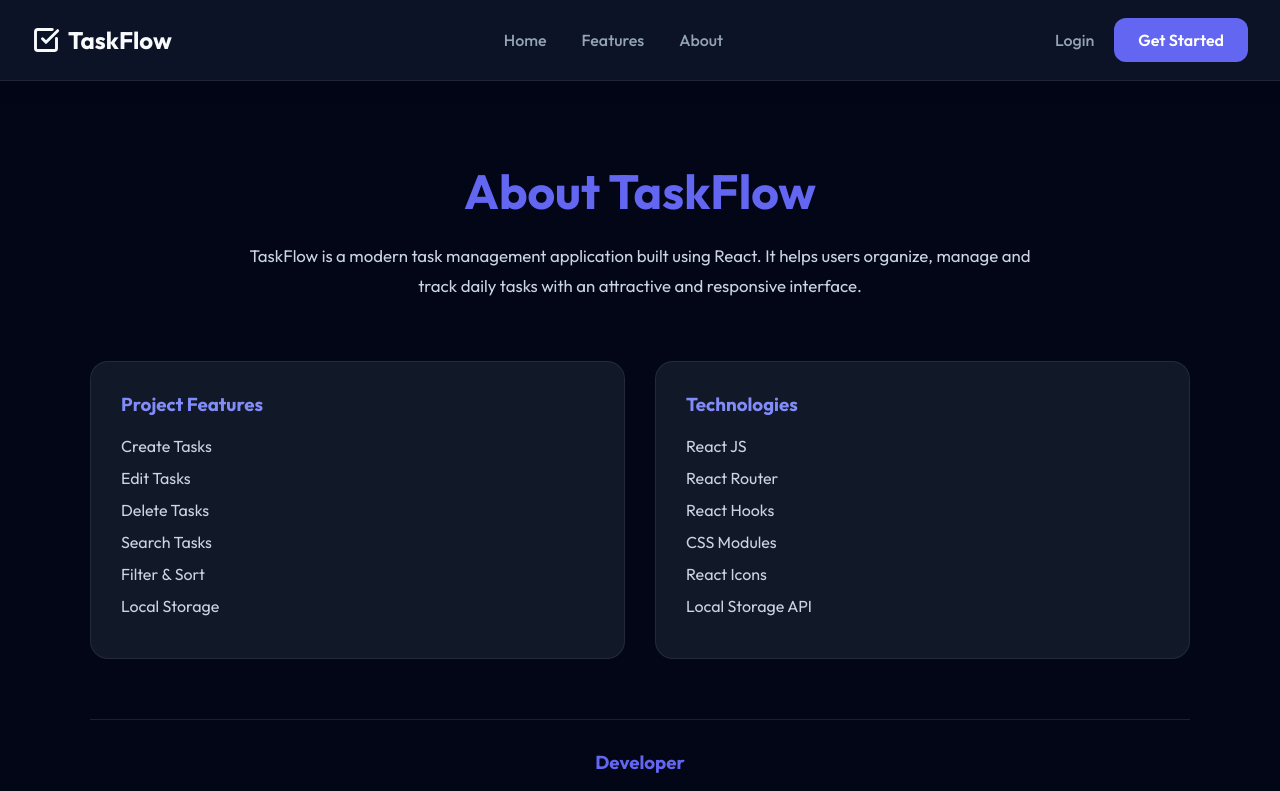
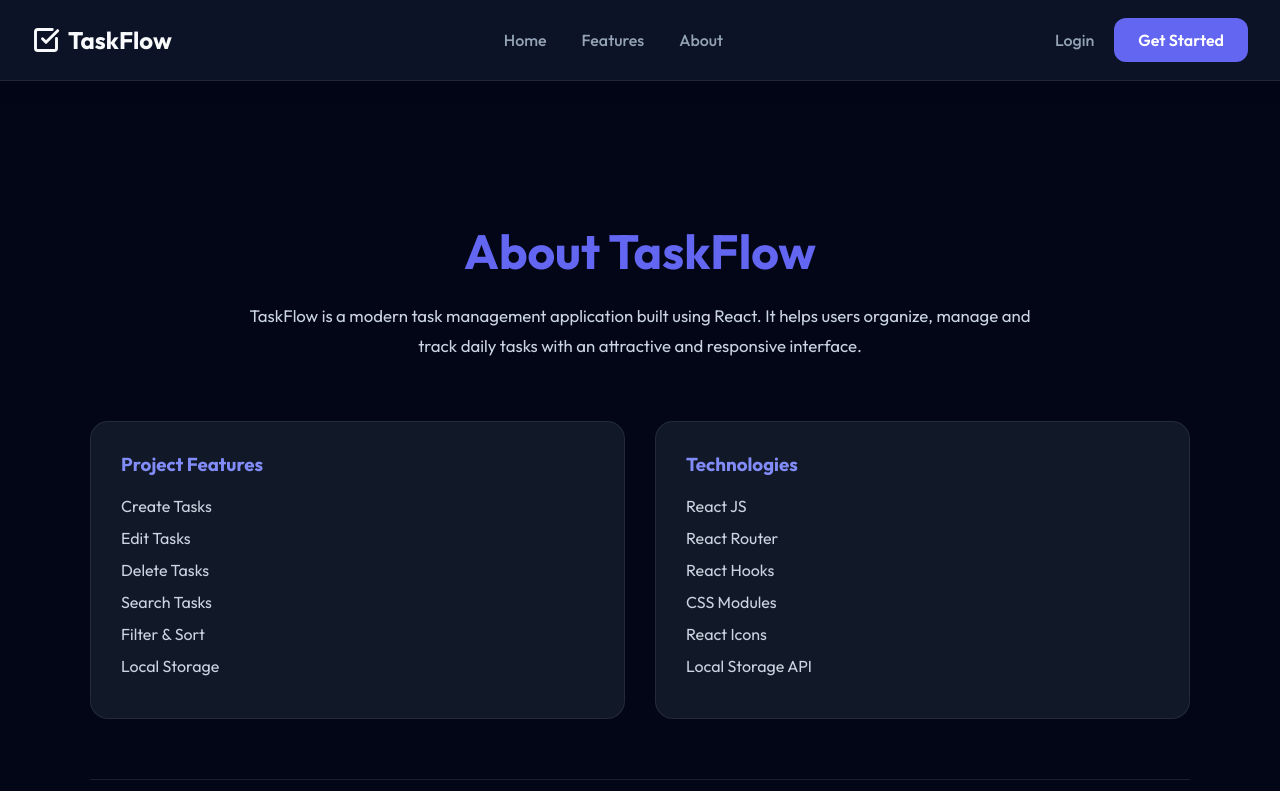
Before and after one commit to Isharani01/taskflow, a React (Vite) app: page /about in a window 1280 px wide. Shown: the top 791 px of the page. Built offline with nearby package versions, Linux system fonts and the light colour scheme.

Commit message:
updated about.module.css

```diff
--- a/src/pages/About/About.module.css
+++ b/src/pages/About/About.module.css
@@ -2,7 +2,9 @@
     min-height:100vh;
     background:#020617;
     color:white;
+
     padding:80px 20px;
+    padding-top:140px;
 }
 
 .container{
```
